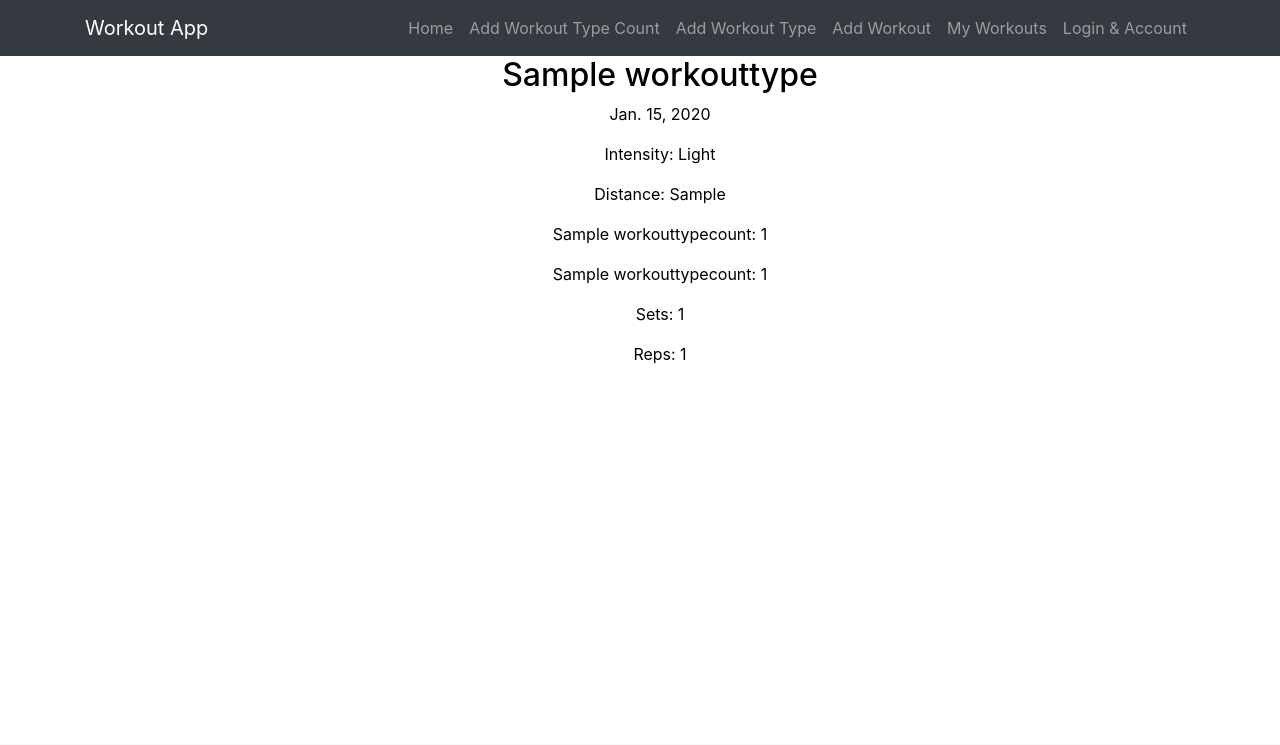
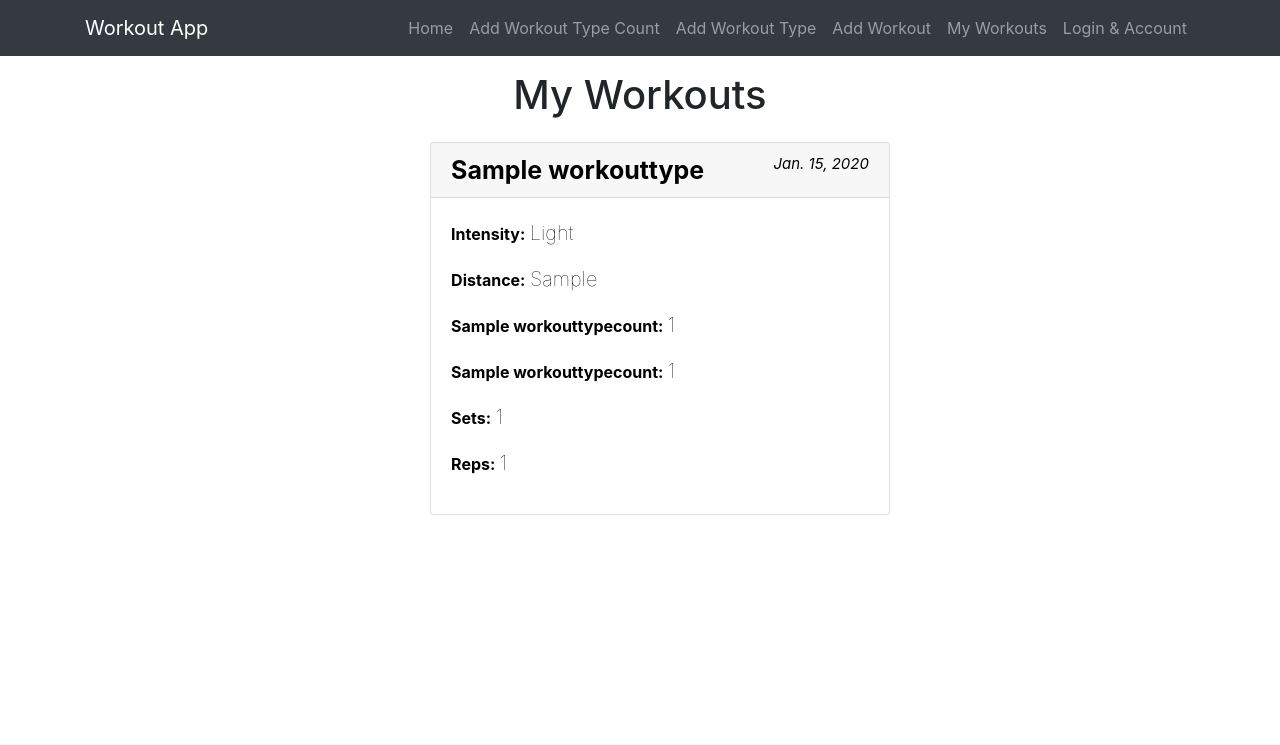
Before and after one commit to calrh007/project-a-07-personal-copy, a Django app: page /workout_linked_list/ in a window 1280 px wide. Shown: the top 745 px of the page. Run offline with Django 3.2, Linux system fonts and the light colour scheme; a user stored in the database is signed in; tables that the repository leaves empty hold one stand-in row (values such as "Sample post").

Commit message:
updated workout list and other formatting

```diff
--- a/workout_app/templates/workout_app/add_workout_linked.html
+++ b/workout_app/templates/workout_app/add_workout_linked.html
@@ -2,7 +2,7 @@
 
 {% block content %}
 
-<h1>Add Workout</h1>
+<h1 style="text-align:center; padding:15px">Add Workout</h1>
 <div class="col text-center">
   <form action="" method="post">
       {% csrf_token %}
--- a/workout_app/templates/workout_app/add_workout_type.html
+++ b/workout_app/templates/workout_app/add_workout_type.html
@@ -2,7 +2,7 @@
 
 {% block content %}
 
-<h1>Add Workout Type</h1>
+<h1 style="text-align:center; padding:15px">Add Workout Type</h1>
 <div class="col text-center">
   <form action="" method="post">
       {% csrf_token %}
--- a/workout_app/templates/workout_app/add_workout_type_count.html
+++ b/workout_app/templates/workout_app/add_workout_type_count.html
@@ -2,7 +2,7 @@
 
 {% block content %}
 
-<h1>Add Workout Type Count</h1>
+<h1 style="text-align:center; padding:15px">Add Workout Type Count</h1>
 <div class="col text-center">
   <form action="" method="post">
       {% csrf_token %}
--- a/workout_app/templates/workout_app/index.html
+++ b/workout_app/templates/workout_app/index.html
@@ -2,6 +2,6 @@
 
 {% block content %}
 
-    <h1>This is the site index</h1>
+    <h1 style="text-align:center; padding:15px">This is the site index</h1>
 
 {% endblock %}
--- a/workout_app/templates/workout_app/login.html
+++ b/workout_app/templates/workout_app/login.html
@@ -5,7 +5,8 @@
     {% load socialaccount %}
     <html>
         <body>
-            <h1>Account Login & Account Info</h1>
+            <div style="text-align:center">
+                <h1 style="padding:15px">Account Login & Account Info</h1>
                 {% if user.is_authenticated %}
                 <p>You are logged in as {{ user.username }} with email {{ user.email }}</p>
                 <a href="/logout">Logout</a>
@@ -13,6 +14,7 @@
                 <p>You are not currently logged in</p>
                 <a href="{% provider_login_url 'google' %}">Login With Google</a>
                 {% endif %}
+            </div>
         </body>
     </html>
 
--- a/workout_app/templates/workout_app/workout_linked_list.html
+++ b/workout_app/templates/workout_app/workout_linked_list.html
@@ -2,34 +2,41 @@
 
 {% block content %}
 <div class="col text-center">
+    <h1 style="padding:15px">My Workouts</h1>
 {% if user_workouts %}
     <ul>
     {% for workout_linked in user_workouts %}
-        <h2 style="color: black">{{ workout_linked.workoutType }}</h2>
-        <p style="color: black">{{ workout_linked.start_date }}
+        <div class="card mx-auto mb-3" style="width:38%">
+            <div class="card-header">
+                <h2 style="color: black; font-weight:bold"><span style="float:left; font-weight:bold; font-size:25px">{{ workout_linked.workoutType }} </span>
+                <span style="float:right; font-weight:lighter; font-size:15px"><em>{{ workout_linked.start_date }}
                 {% if not workout_linked.one_day %}
                     - {{workout_linked.end_date}}
                 {% endif %}
-        </p>
+                </em></span></h2>
+            </div>
+            <div class="card-body" style="text-align:left">
                 {% if workout_linked.workoutType.has_intensity %}
-            <p style="color: black">Intensity: {{ workout_linked.get_intensity_display }}</p>
+                    <p style="color: black"><b>Intensity:</b> <span style="font-weight:lighter; font-size:20px">{{ workout_linked.get_intensity_display }}</span></p>
                 {% endif %}
                 {% if workout_linked.workoutType.has_distance_comp %}
-            <p style="color: black">Distance: {{ workout_linked.dist }}</p>
+                    <p style="color: black"><b>Distance:</b> <span style="font-weight:lighter; font-size:20px">{{ workout_linked.dist }}</span></p>
                 {% endif %}
                 {% if workout_linked.workoutType.has_first_count_component %}
-            <p style="color: black">{{workout_linked.workoutType.first_count_component}}: {{ workout_linked.raw_count }}</p>
+                    <p style="color: black"><b>{{workout_linked.workoutType.first_count_component}}:</b> <span style="font-weight:lighter; font-size:20px">{{ workout_linked.raw_count }}</span></p>
                 {% endif %}
                 {% if workout_linked.workoutType.has_second_count_component %}
-            <p style="color: black">{{workout_linked.workoutType.second_count_component}}: {{ workout_linked.second_raw_count }}</p>
+                    <p style="color: black"><b>{{workout_linked.workoutType.second_count_component}}:</b> <span style="font-weight:lighter; font-size:20px">{{ workout_linked.second_raw_count }}</span></p>
                 {% endif %}
                 {% if workout_linked.workoutType.has_set_rep_comp %}
-            <p style="color: black">Sets: {{ workout_linked.raw_set }}</p>
-            <p style="color: black">Reps: {{ workout_linked.raw_rep }}</p>
+                    <p style="color: black"><b>Sets:</b> <span style="font-weight:lighter; font-size:20px">{{ workout_linked.raw_set }}</span></p>
+                    <p style="color: black"><b>Reps:</b> <span style="font-weight:lighter; font-size:20px">{{ workout_linked.raw_rep }}</span></p>
                 {% endif %}
                 {% if workout_linked.workoutType.has_weight_comp %}
-            <p style="color: black">Weight: {{ workout_linked.weight }}</p>
+                    <p style="color: black"><b>Weight:</b> <span style="font-weight:lighter; font-size:20px">{{ workout_linked.weight }}</span></p>
                 {% endif %}
+            </div>
+        </div>
     {% endfor %}
     </ul>
 {% else %}
```
Lines whose indentation alone changed are shown as unchanged.
